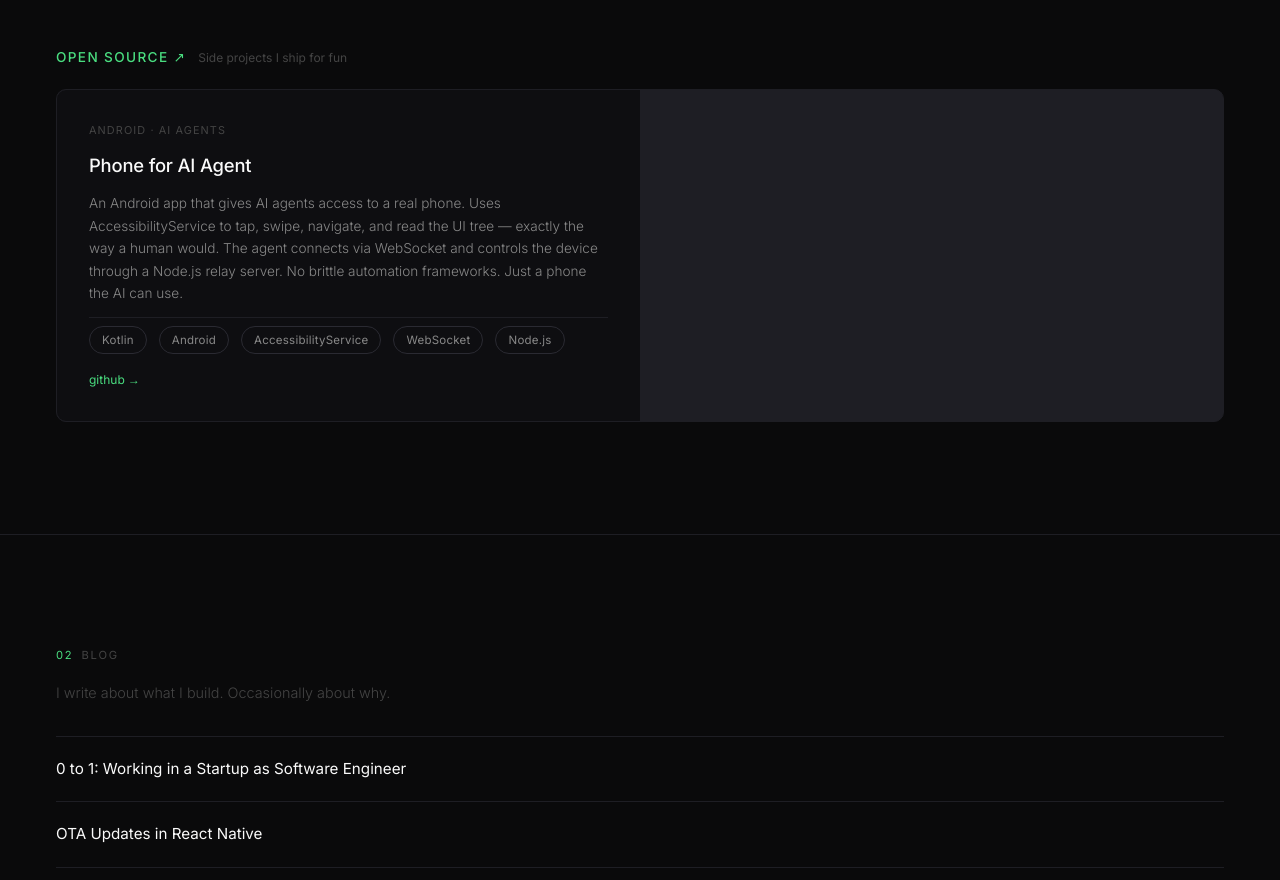
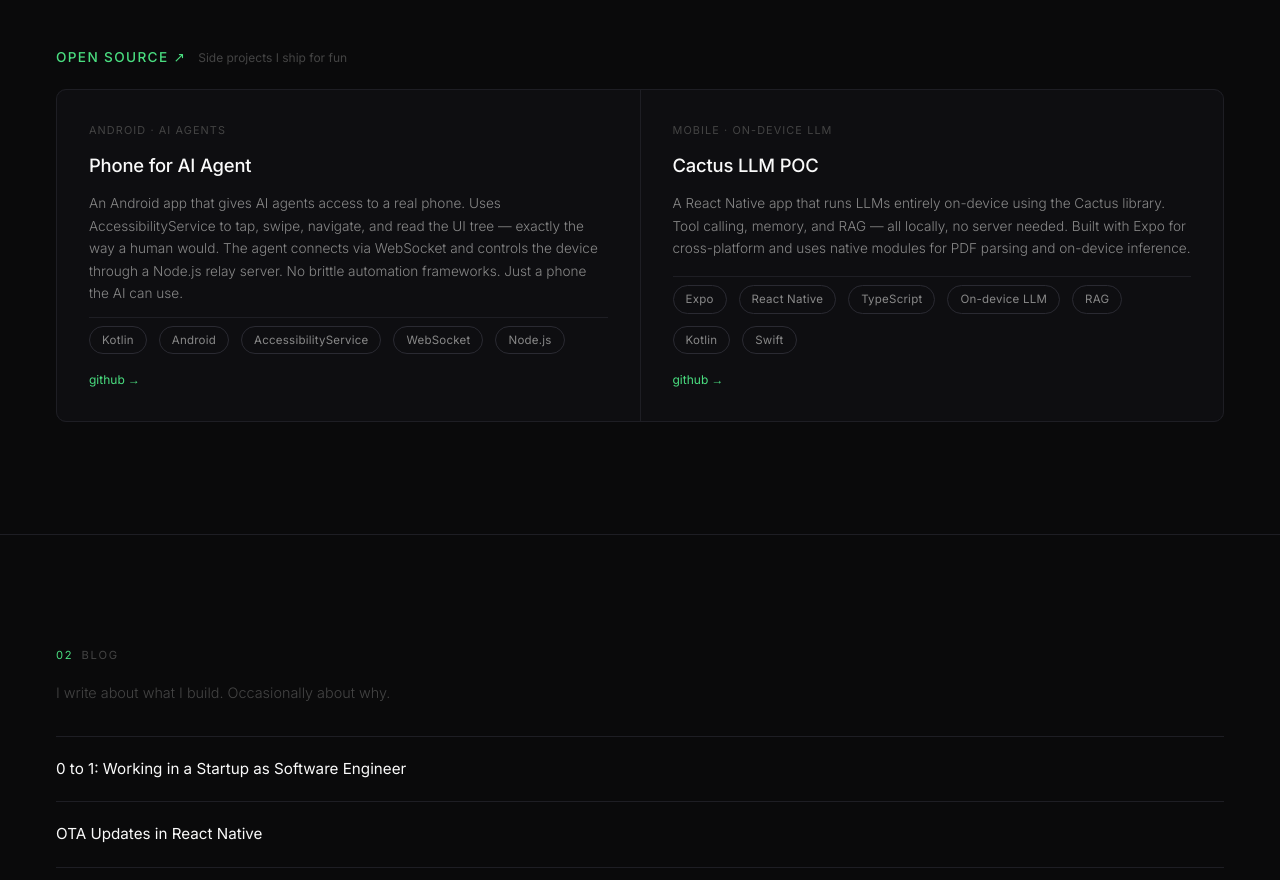
Before and after one commit to ponikar/ponikar, a Next.js app: page / in a window 1280 px wide. Shown: the part 2571-3451 px from the top of the page. Built offline with nearby package versions, Linux system fonts and the light colour scheme.

Commit message:
add cactus llm poc to open source section

```diff
--- a/src/components/Work/Work.tsx
+++ b/src/components/Work/Work.tsx
@@ -101,6 +101,14 @@
         link: "https://github.com/ponikar/phone-for-ai-agent",
         linkLabel: "github →",
       },
+      {
+        tag: "Mobile · On-device LLM",
+        name: "Cactus LLM POC",
+        desc: "A React Native app that runs LLMs entirely on-device using the Cactus library. Tool calling, memory, and RAG — all locally, no server needed. Built with Expo for cross-platform and uses native modules for PDF parsing and on-device inference.",
+        pills: ["Expo", "React Native", "TypeScript", "On-device LLM", "RAG", "Kotlin", "Swift"],
+        link: "https://github.com/ponikar/react-native-cactus-poc",
+        linkLabel: "github →",
+      },
     ],
   },
 ];
```
